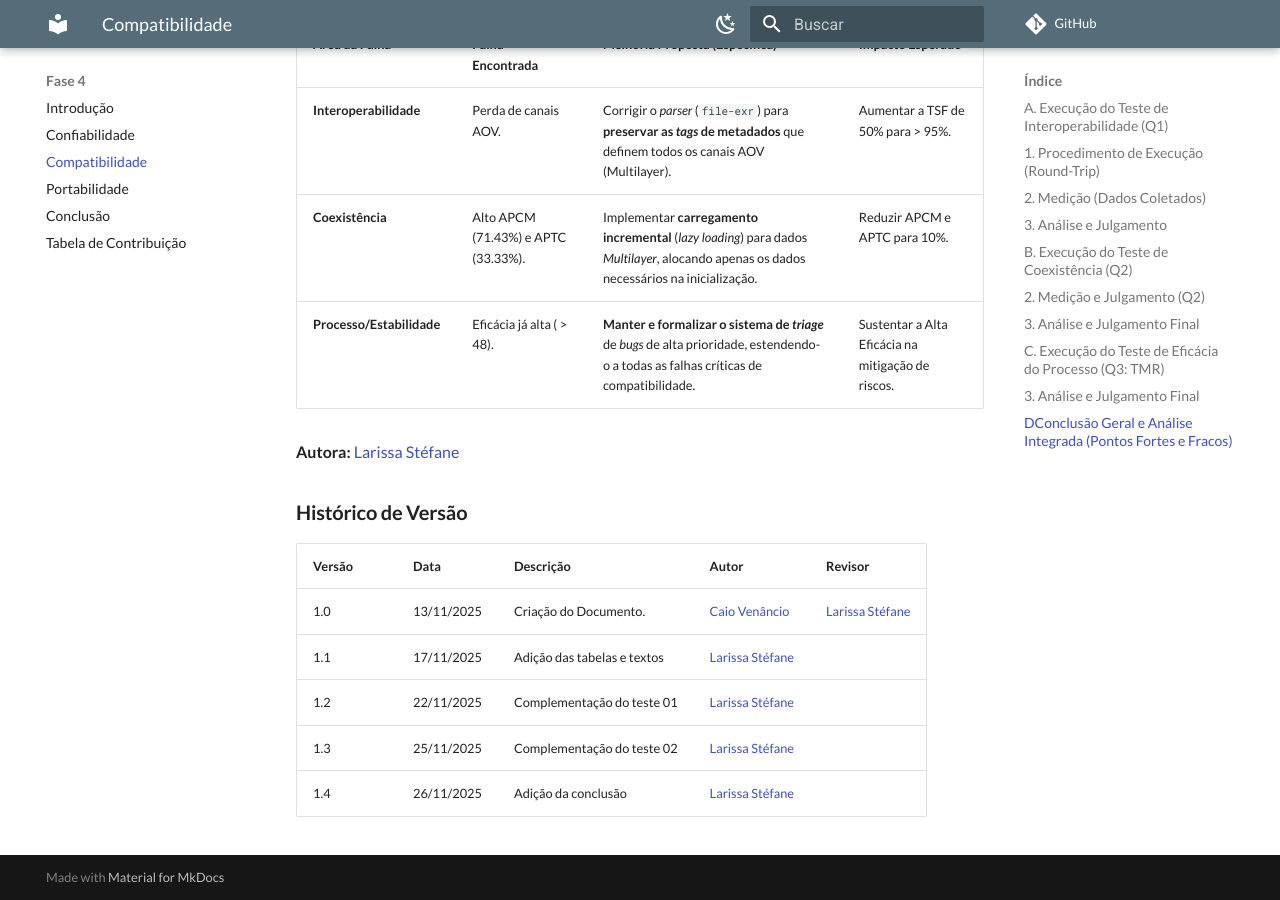
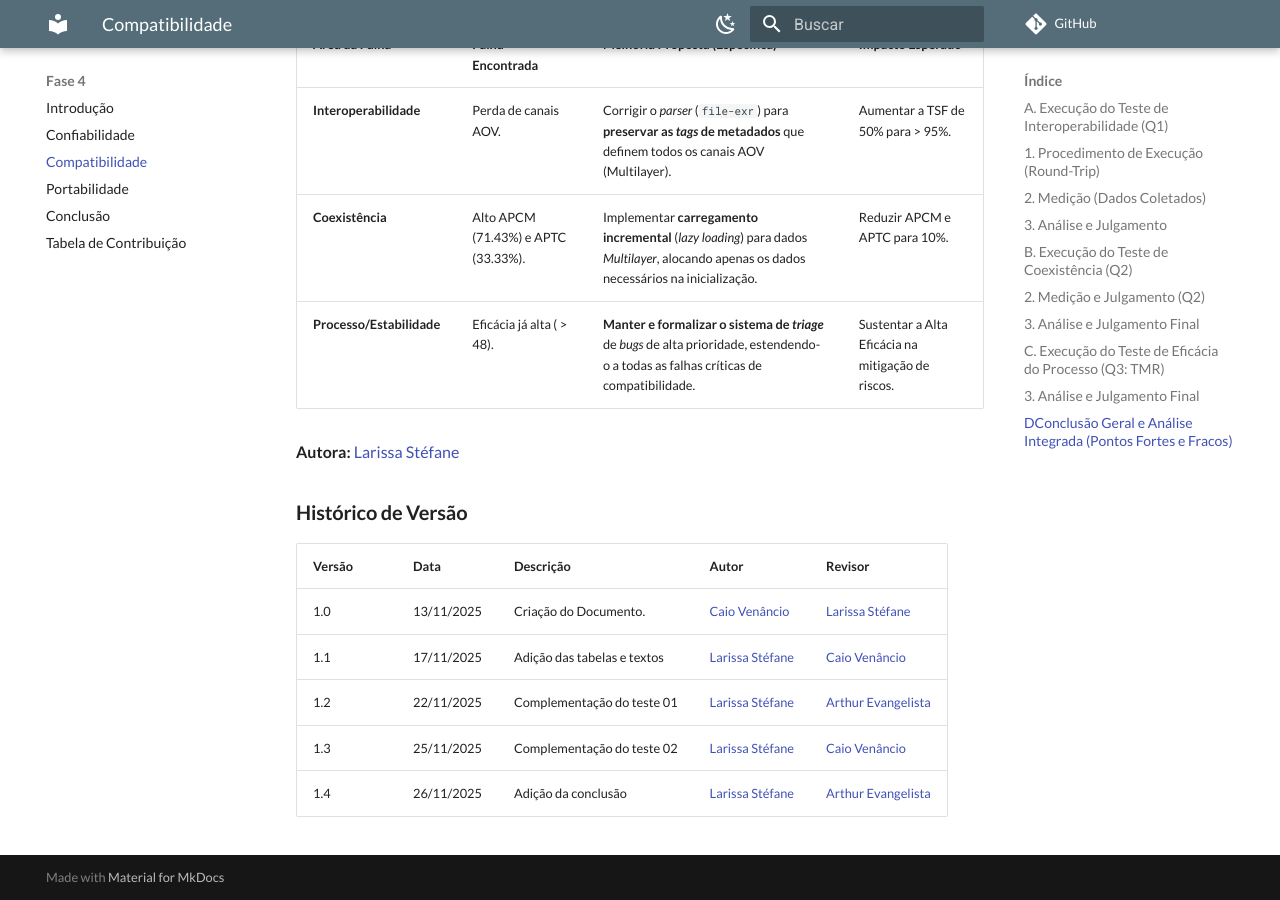
Before and after one commit to FCTE-Qualidade-de-Software-1/2025-2_T02_Karen_Jones, an MkDocs documentation site: the page built from docs/fase4/2-compatibilidade.md, in a window 1280 px wide and 900 px high, scrolled down 23223 px. Built offline with MkDocs 1.6.1 and Material for MkDocs 9.7.7, drawn with Linux system fonts in a browser that asks for light colours; comment, search, counter and statistics services are not loaded.

Commit message:
fix: correção no historico de versão

```diff
--- a/docs/fase4/2-compatibilidade.md
+++ b/docs/fase4/2-compatibilidade.md
@@ -683,7 +683,7 @@ As melhorias propostas devem focar na correção das falhas de produto, aproveit
 | Versão | Data       | Descrição                                         | Autor          | Revisor          |
 | :----- | :--------- | :------------------------------------------------ | :------------- | :--------------- |
 | 1.0    | 13/11/2025 | Criação do Documento. | [Caio Venâncio](https://www.github.com/caio-venancio)|   [Larissa Stéfane](https://github.com/SkywalkerSupreme)      |
-| 1.1    | 17/11/2025 | Adição das tabelas e textos | [Larissa Stéfane](https://github.com/SkywalkerSupreme) |       |
-| 1.2    | 22/11/2025 | Complementação do teste 01 | [Larissa Stéfane](https://github.com/SkywalkerSupreme) | |
-| 1.3    | 25/11/2025 | Complementação do teste 02 | [Larissa Stéfane](https://github.com/SkywalkerSupreme) | |
-| 1.4    | 26/11/2025 | Adição da conclusão | [Larissa Stéfane](https://github.com/SkywalkerSupreme) | |
+| 1.1    | 17/11/2025 | Adição das tabelas e textos | [Larissa Stéfane](https://github.com/SkywalkerSupreme) |    [Caio Venâncio](https://www.github.com/caio-venancio)   |
+| 1.2    | 22/11/2025 | Complementação do teste 01 | [Larissa Stéfane](https://github.com/SkywalkerSupreme) | [Arthur Evangelista](https://www.github.com/arthurevg)  |
+| 1.3    | 25/11/2025 | Complementação do teste 02 | [Larissa Stéfane](https://github.com/SkywalkerSupreme) |[Caio Venâncio](https://www.github.com/caio-venancio) |
+| 1.4    | 26/11/2025 | Adição da conclusão | [Larissa Stéfane](https://github.com/SkywalkerSupreme) |  [Arthur Evangelista](https://www.github.com/arthurevg) |
```
Also changed, not shown: docs/fase3/2-compatibilidade.md (+2 -2 lines).
